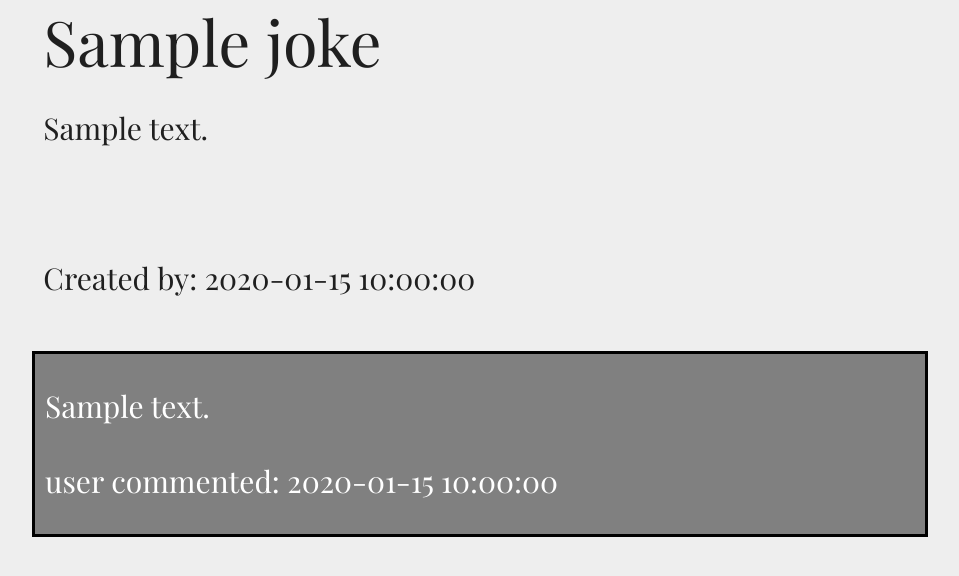
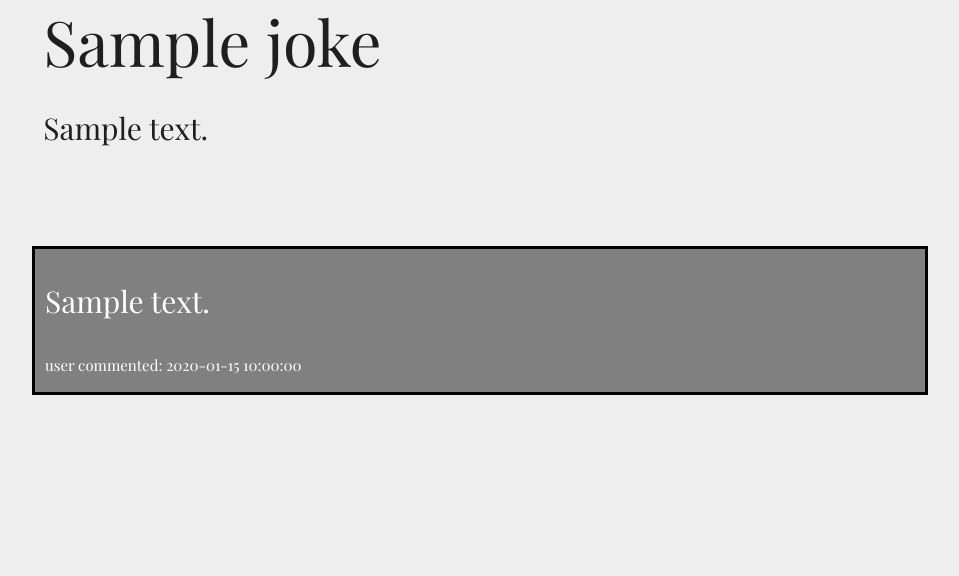
Before and after one commit to Code-Institute-Submissions/Side-On-lockdownLounge-MP3_OctResub, a Flask app: template templates/joke.html in a window 1280 px wide. Shown: the part 99-675 px from the top of the page, without its empty margins (160-1119 px from the left). Run offline with Flask 2, Linux system fonts and the light colour scheme; the template is opened without the code that fills it: most values are stand-ins (such as "Sample title", 1, 10 or a date in 2020); some libraries are stand-ins or nearby versions.

Commit message:
Create new comment created by class

```diff
--- a/templates/joke.html
+++ b/templates/joke.html
@@ -4,14 +4,14 @@
     <h1>{{ joke.joke_title }}</h1>
     <p>{{ joke.joke_content }}</p>
     <br />
-    <p>Created by: {{ joke.created_by }}</p>
+    <p class="left created-by">Created by: {{ joke.created_by }}</p>
   </div>
 </div>
 
 {% for comment in joke_comment %}
 <div class="comment">
   <p>{{ comment.joke_comment }}</p>
-  <p>user commented: {{ comment.created_by }}</p>
+  <p class="comment-created-by">user commented: {{ comment.created_by }}</p>
   {% if joke.created_by|lower == session.user|lower %}
   <div class="comment-btns">
     <a
--- a/templates/story.html
+++ b/templates/story.html
@@ -4,7 +4,7 @@
     <h1>{{ story.story_title }}</h1>
     <p>{{ story.story_content }}</p>
     <br />
-    <p class="left">Created by: {{ story.created_by }}</p>
+    <p class="left created-by">Created by: {{ story.created_by }}</p>
   </div>
 </div>
 
@@ -46,7 +46,7 @@
 {% for comment in story_comment %}
 <div class="comment">
   <p>{{ comment.story_comment }}</p>
-  <p>user commented: {{ comment.created_by }}</p>
+  <p class="comment-created-by">user commented: {{ comment.created_by }}</p>
   {% if story.created_by|lower == session.user|lower %}
   <div class="comment-btns">
 <a
```
